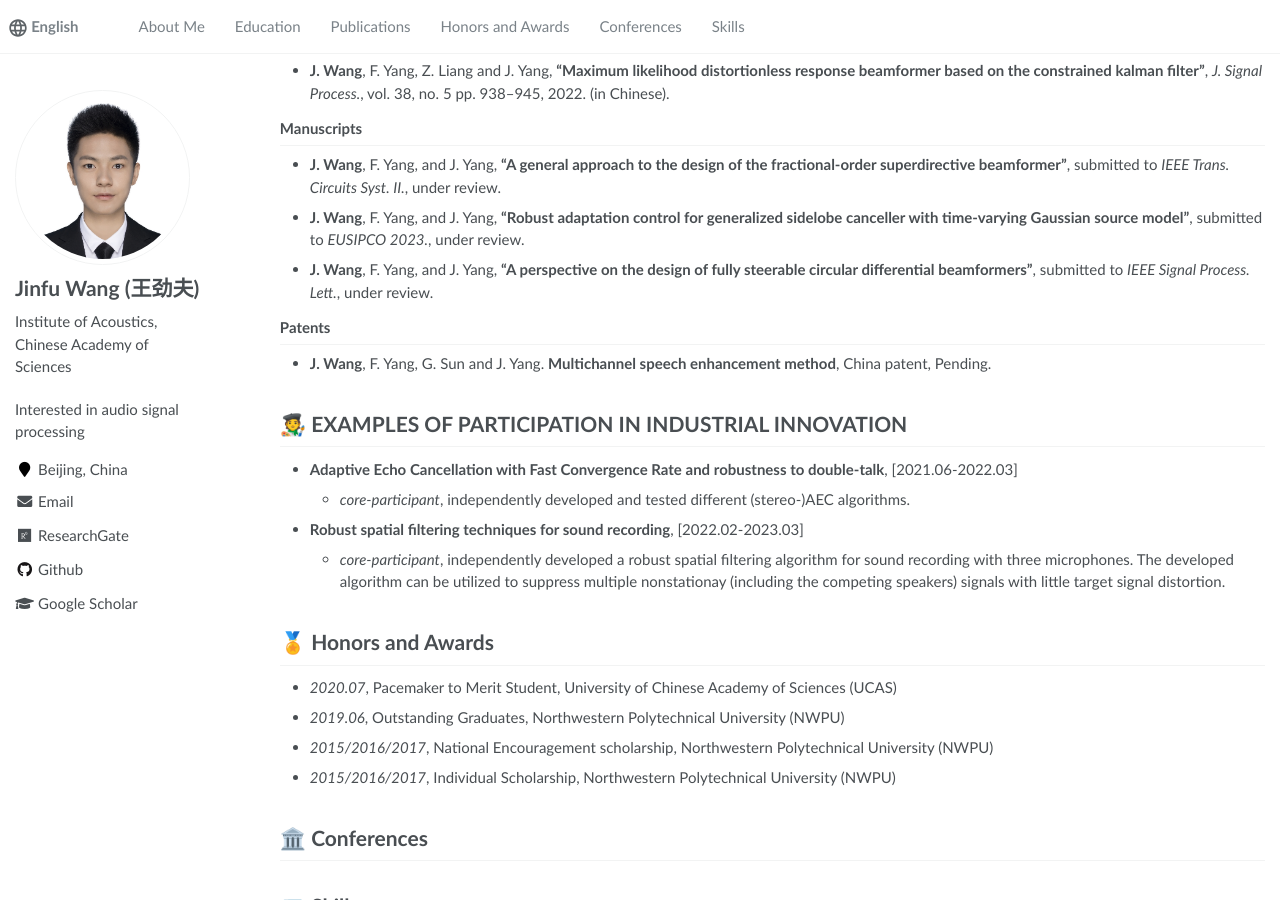
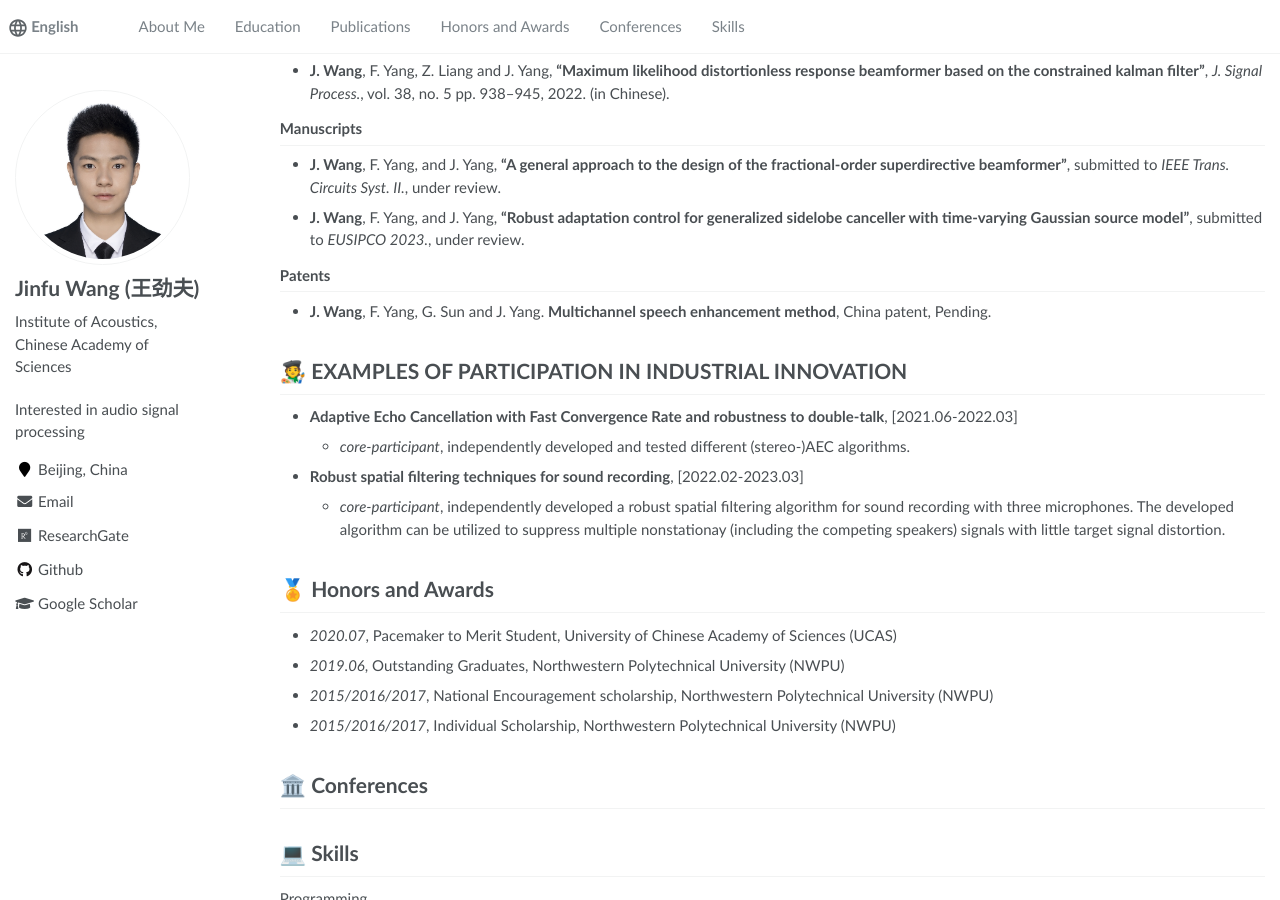
Before and after one commit to 875441459/875441459.github.io, a Jekyll site: the page built from _pages/about.md, in a window 1280 px wide and 900 px high, scrolled down 514 px. Built offline with Jekyll 4.4.1, drawn with Linux system fonts in a browser that asks for light colours.

Commit message:
Update about.md

```diff
--- a/_pages/about.md
+++ b/_pages/about.md
@@ -45,7 +45,6 @@ My research focuses on **microphone array processing**, **(semi-)blind speech se
 ---
 - **J. Wang**, F. Yang, and J. Yang, **"A general approach to the design of the fractional-order superdirective beamformer"**, submitted to *IEEE Trans. Circuits Syst. II.*, under review.
 - **J. Wang**, F. Yang, and J. Yang, **"Robust adaptation control for generalized sidelobe canceller with time-varying Gaussian source model"**, submitted to *EUSIPCO 2023.*, under review.
-- **J. Wang**, F. Yang, and J. Yang, **"A perspective on the design of fully steerable circular differential beamformers"**, submitted to *IEEE Signal Process. Lett.*, under review.
 
 ### Patents
 ---
```
